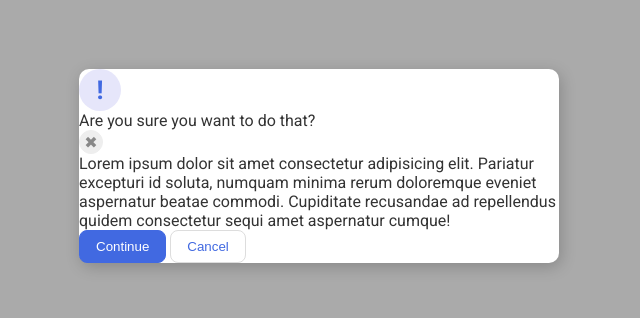
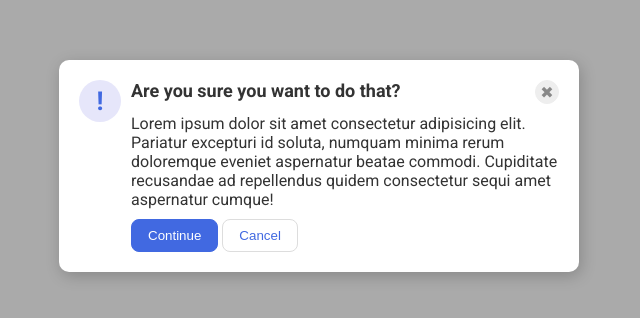
Before and after one commit to FateSaid/css-exercises, a plain HTML site: page css-exercises/flex/05-flex-modal/index.html in a window 1280 px wide. Shown: the part 234-552 px from the top of the page, without its empty margins (321-961 px from the left). Drawn offline with Linux system fonts and the light colour scheme.

Commit message:
completed flex modal

```diff
--- a/css-exercises/flex/05-flex-modal/index.html
+++ b/css-exercises/flex/05-flex-modal/index.html
@@ -10,11 +10,16 @@
   <body>
     <div class="modal">
       <div class="icon">!</div>
-      <div class="header">Are you sure you want to do that?</div>
-      <button class="close-button">✖</button>
-      <div class="text">Lorem ipsum dolor sit amet consectetur adipisicing elit. Pariatur excepturi id soluta, numquam minima rerum doloremque eveniet aspernatur beatae commodi. Cupiditate recusandae ad repellendus quidem consectetur sequi amet aspernatur cumque!</div>
-      <button class="continue">Continue</button>
-      <button class="cancel">Cancel</button>
+      <div class="top">
+        <div class="header">Are you sure you want to do that?<button class="close-button">✖</button></div>
+
+        <div class="text">Lorem ipsum dolor sit amet consectetur adipisicing elit. Pariatur excepturi id soluta, numquam minima rerum doloremque eveniet aspernatur beatae commodi. Cupiditate recusandae ad repellendus quidem consectetur sequi amet aspernatur cumque!</div>
+          <div class="but">
+            <button class="continue">Continue</button>
+            <button class="cancel">Cancel</button>
+          </div>
+    </div>
+
     </div>
   </body>
 </html>
--- a/css-exercises/flex/05-flex-modal/style.css
+++ b/css-exercises/flex/05-flex-modal/style.css
@@ -13,6 +13,7 @@ body {
   display: flex;
   align-items: center;
   justify-content: center;
+
 }
 
 .modal {
@@ -20,6 +21,12 @@ body {
   width: 480px;
   border-radius: 10px;
   box-shadow: 2px 4px 16px rgba(0,0,0,.2);
+  display:flex;
+
+  padding:20px;
+  gap:10px;
+
+
 }
 
 .icon {
@@ -33,6 +40,11 @@ body {
   display: flex;
   align-items: center;
   justify-content: center;
+
+
+  flex-shrink:0;
+
+
 }
 
 .close-button {
@@ -48,6 +60,7 @@ body {
   justify-content: center;
   border: 1px solid #eee;
   padding: 0;
+  margin-left: auto;
 }
 
 button {
@@ -67,3 +80,17 @@ button.cancel {
   border: 1px solid #ddd;
   color: royalblue;
 }
+
+
+.header {
+  font-weight:bold;
+  font-size:large;
+  margin-bottom:10px;
+  display:flex;
+}
+
+.but {
+  display:flex;
+  gap:4px;
+  margin-top:10px;
+}
```
